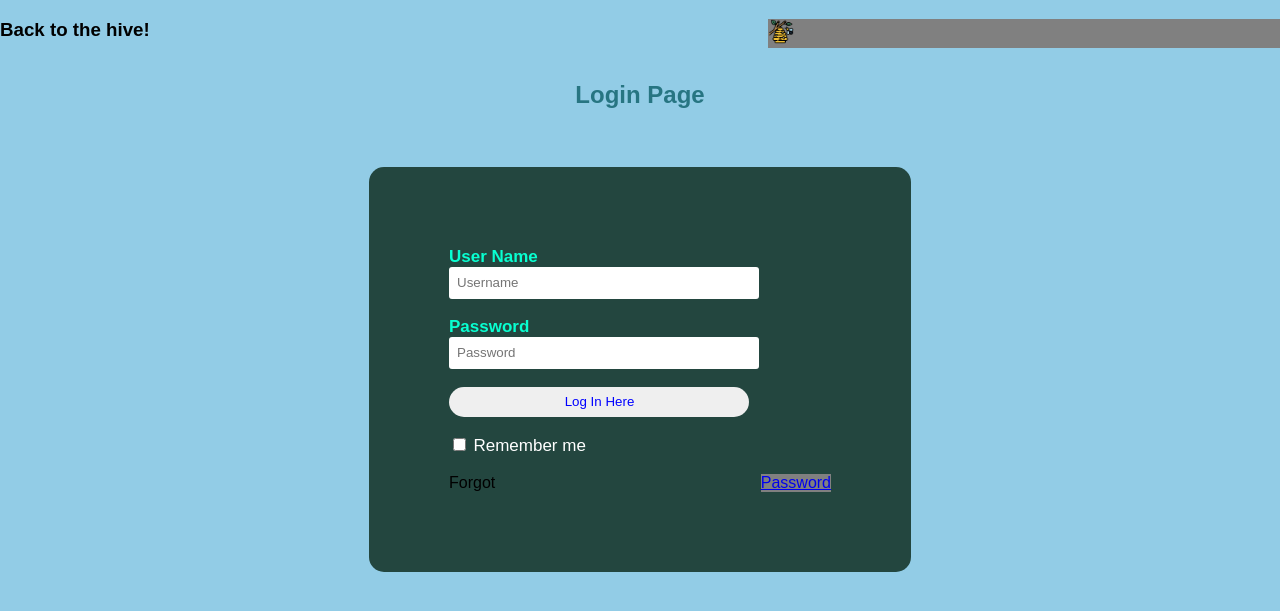
After one commit to kellermack/kellerbee, a PHP site: page /login.php in a window 1280 px wide. The commit adds this page. Shown: the top 611 px of the page. Run offline with PHP 8.4, Linux system fonts and the light colour scheme.

Commit message:
login system

```diff
--- a/index.php
+++ b/index.php
@@ -22,7 +22,10 @@
             <li><a href="Beeginner.php">Beeginners</a>
             </li>
             <li><a href="Resource.php">Resources</a>
-
+            </li>
+            <li><a href="login.php">Login</a>
+            </li>
+            <li><a href="signup.php">Sign Up</a>
             </li>
         </ul>
         <div class="burger">
--- /dev/null
+++ b/login.php
@@ -0,0 +1,63 @@
+<?php
+    session_start();
+    include('loginConfig.php');
+    if (isset($_POST['login'])) {
+        $username = $_POST['username'];
+        $password = $_POST['password'];
+        $query = $conn->prepare("SELECT * FROM users WHERE username=:username");
+        $query->bindParam("username", $username, PDO::PARAM_STR);
+        $query->execute();
+        $result = $query->fetch(PDO::FETCH_ASSOC);
+        if (!$result) {
+            echo '<p class="error">Username password combination is wrong!</p>';
+        } else {
+            if (password_verify($password, $result['password'])) {
+                $_SESSION['user_id'] = $result['id'];
+                echo '<p class="success">Congratulations, you are logged in!</p>';
+            } else {
+                echo '<p class="error">Username password combination is wrong!</p>';
+            }
+        }
+    }
+?>
+
+
+
+
+
+
+<!DOCTYPE html>
+<html lang="en">
+<head>
+    <meta charset="UTF-8">
+    <meta http-equiv="X-UA-Compatible" content="IE=edge">
+    <meta name="viewport" content="width=device-width, initial-scale=1.0">
+    <title>Login</title>
+    <link rel="stylesheet" type="text/css" href="logincss.css">
+</head>
+<body>
+<a href="index.php"><img src="Images/honeycomb.png" alt="Bee hive" width="5%" height="5%"></a>
+<h3>Back to the hive!</h3>
+<h2>Login Page</h2><br>
+    <div class="login">
+    <form id="login" method="get" action="login.php">
+        <label><b>User Name
+        </b>
+        </label>
+        <input type="text" name="Uname" id="Uname" placeholder="Username">
+        <br><br>
+        <label><b>Password
+        </b>
+        </label>
+        <input type="Password" name="Pass" id="Pass" placeholder="Password">
+        <br><br>
+        <input type="button" name="log" id="log" value="Log In Here">
+        <br><br>
+        <input type="checkbox" id="check">
+        <span>Remember me</span>
+        <br><br>
+        Forgot <a href="#">Password</a>
+    </form>
+</div>
+</body>
+</html>
--- /dev/null
+++ b/loginConfig.php
@@ -0,0 +1,11 @@
+<?php
+    define('USER', 'root');
+    define('PASSWORD', '');
+    define('HOST', 'localhost');
+    define('DATABASE', 'login');
+    try {
+        $conn = new PDO("mysql:host=".HOST.";dbname=".DATABASE, USER, PASSWORD);
+    } catch (PDOException $e) {
+        exit("Error: " . $e->getMessage());
+    }
+?>
--- /dev/null
+++ b/logincss.css
@@ -0,0 +1,59 @@
+body
+{
+    margin: 0;
+    padding: 0;
+    background-color:#6abadeba;
+    font-family: 'Arial';
+}
+.login{
+        width: 382px;
+        overflow: hidden;
+        margin: auto;
+        margin: 20 0 0 450px;
+        padding: 80px;
+        background: #23463f;
+        border-radius: 15px ;
+
+}
+h2{
+    text-align: center;
+    color: #277582;
+    padding: 20px;
+}
+label{
+    color: #08ffd1;
+    font-size: 17px;
+}
+#Uname{
+    width: 300px;
+    height: 30px;
+    border: none;
+    border-radius: 3px;
+    padding-left: 8px;
+}
+#Pass{
+    width: 300px;
+    height: 30px;
+    border: none;
+    border-radius: 3px;
+    padding-left: 8px;
+
+}
+#log{
+    width: 300px;
+    height: 30px;
+    border: none;
+    border-radius: 17px;
+    padding-left: 7px;
+    color: blue;
+
+
+}
+span{
+    color: white;
+    font-size: 17px;
+}
+a{
+    float: right;
+    background-color: grey;
+}
```
Also changed, not shown: signup.css (added, +59 -0 lines), signup.php (added, +61 -0 lines).
